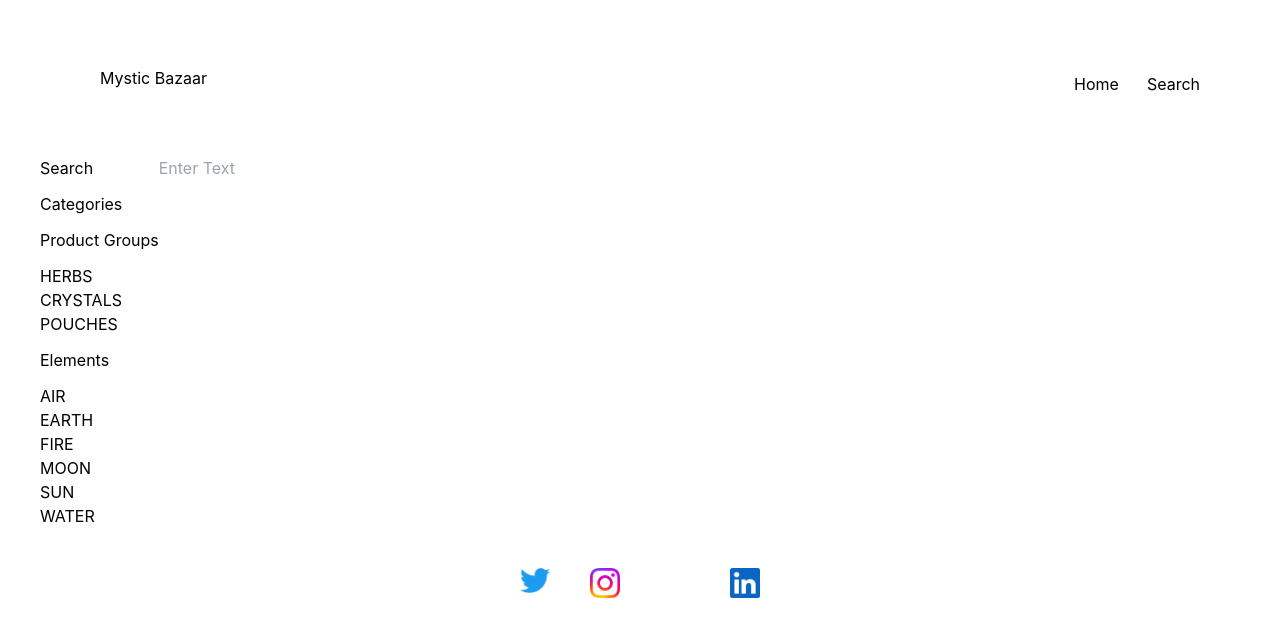
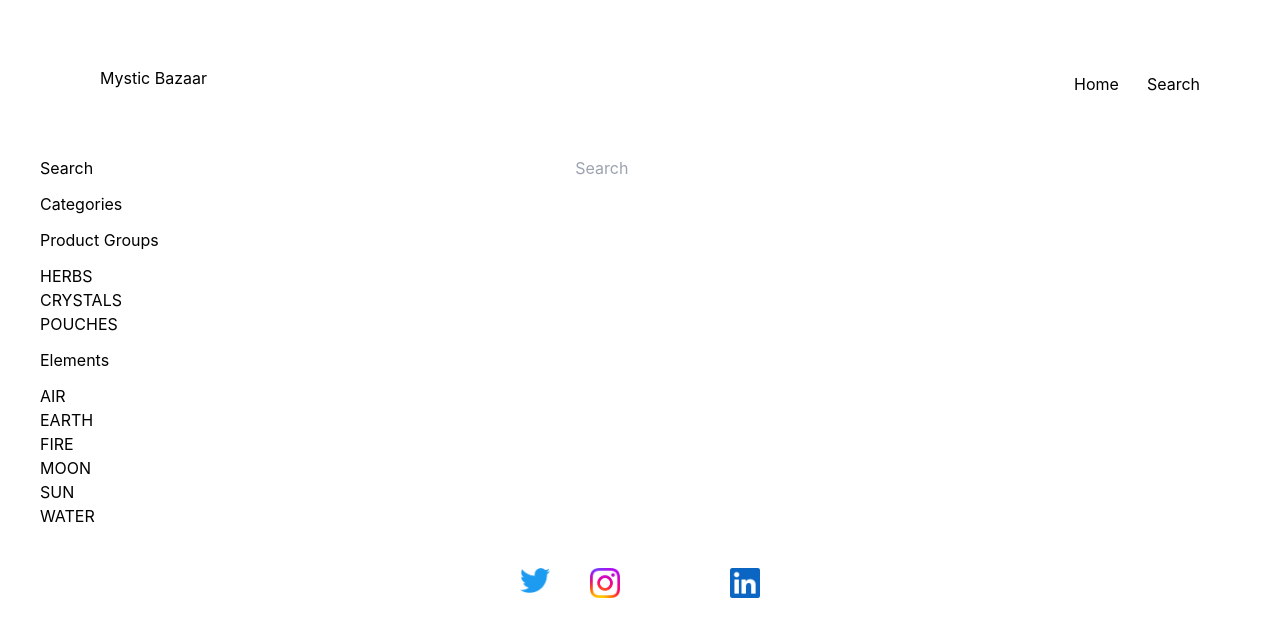
Before and after one commit to LeeGee64/mystic-bazaar-v2, a Next.js app: page /search in a window 1280 px wide. Shown: the top 636 px of the page. Built offline with nearby package versions, Linux system fonts and the light colour scheme; a web font is replaced by a local one.

Commit message:
search page styling

```diff
--- a/pages/search.js
+++ b/pages/search.js
@@ -70,14 +70,20 @@ export default function Search(){
                         </ul>
                 </section>
 
-                <section class="grow">
+                <section class="grow grid gap-0 justify-items-center">
                 <form onSubmit={e => e.preventDefault()}>
 
-                <input id="searchText" name="searchText" placeholder= "Enter Text" onChange= {e => {searchTextChange(e)}} value={searchContent}></input>
+                <input  id="searchText" name="searchText" placeholder= "Search"
+                        class="mb-[0.3rem]"
+                        onChange= {e => {searchTextChange(e)}}
+                        value={searchContent}>
+                </input>
+                </form>
+                <div class="grid grid-cols-3 relative w-full">
+                {searchArray
+                .map(sr => {return (<div key= {sr.id} id={sr.id} class="h-[100px] w-[200px] relative m-0">
+                <Preview productItem= {sr}/></div>)})}</div>
 
-                <div class="grid grid-rows-1 relative">{searchArray.map(sr => {return (<div key= {sr.id} id={sr.id} class="h-[100px] w-[200px] relative">
-                <Preview productItem= {sr}/></div>)})}</div>
-            </form>
             </section>
         </div>
         </Layout>
```
